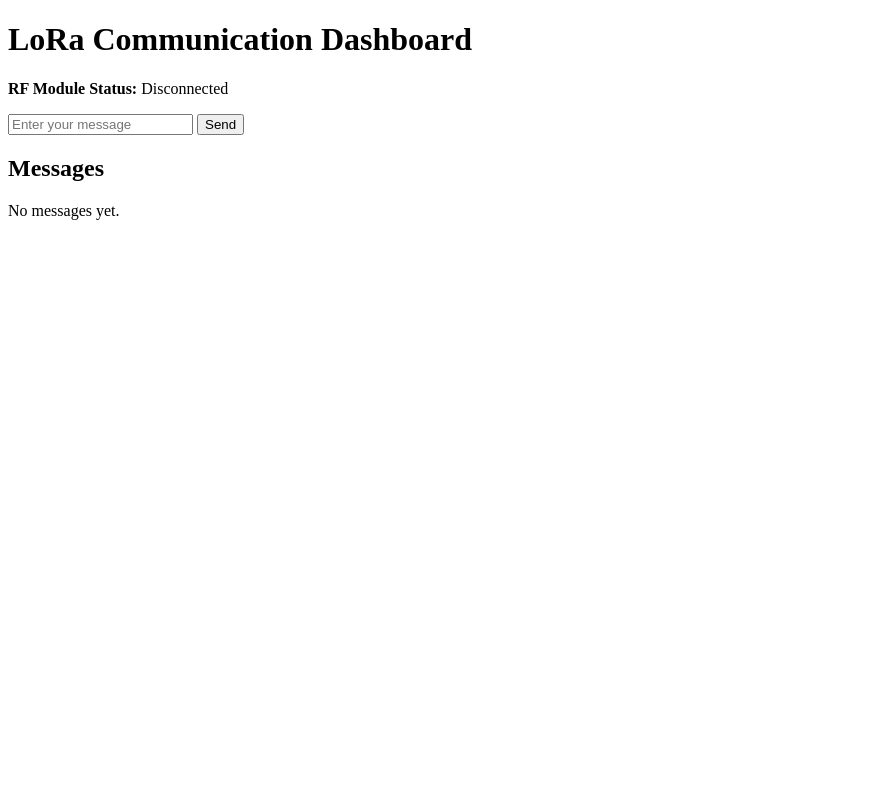
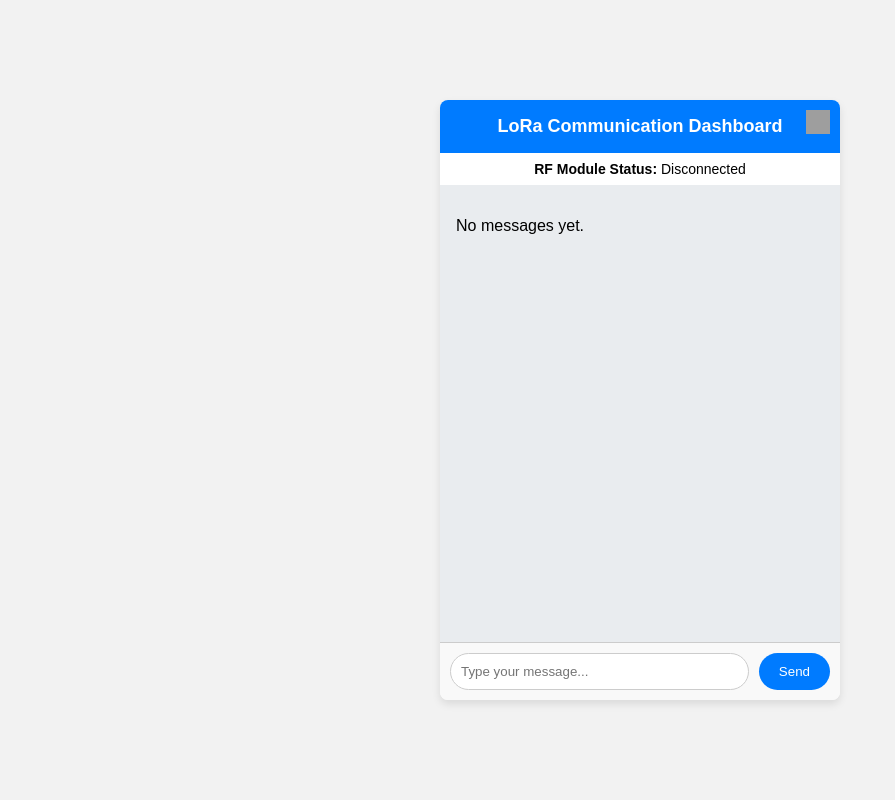
Before and after one commit to V0vaG/lora_src, a Flask app: page / in a window 1280 px wide. Shown: the whole page, without its empty margins (0-895 px from the left). Run offline with Flask 3, Linux system fonts and the light colour scheme; grey boxes are pictures that could not be loaded.

Commit message:
auto_push

```diff
--- a/app/app.py
+++ b/app/app.py
@@ -1,7 +1,7 @@
 from flask import Flask, render_template, request, redirect, url_for
 import threading
 import time
-from RF24 import RF24, RF24_PA_LOW, RF24_1MBPS
+from RF24 import RF24, RF24_PA_MIN, RF24_PA_LOW, RF24_PA_HIGH, RF24_PA_MAX, RF24_1MBPS, RF24_250KBPS, RF24_2MBPS
 
 app = Flask(__name__)
 
@@ -22,11 +22,14 @@ def setup_radio():
     if not radio.begin():
         radio_status = "Disconnected"
         raise RuntimeError("Radio hardware is not responding")
+
     radio.setPALevel(RF24_PA_LOW)
     radio.setDataRate(RF24_1MBPS)
     radio.setChannel(76)
     radio.enableDynamicPayloads()
-    radio.enableAckPayload()
+    radio.setRetries(5, 15)
+    radio.flush_rx()
+    radio.flush_tx()
     radio.openWritingPipe(pipes[0])
     radio.openReadingPipe(1, pipes[1])
     radio.startListening()
@@ -35,17 +38,25 @@ def setup_radio():
 def receive_messages():
     while True:
         if radio.available():
-            received_payload = radio.read(radio.getDynamicPayloadSize())
-            message = received_payload.decode('utf-8')
-            messages.append(f"Received: {message}")
-        time.sleep(1)
+            while radio.available():
+                length = radio.getDynamicPayloadSize()
+                if length > 0:
+                    received_payload = radio.read(length)
+                    message = received_payload.decode('utf-8').rstrip('\x00')
+                    messages.append(f"Received: {message}")
+        time.sleep(0.5)
 
 def send_message(message):
     radio.stopListening()
-    if radio.write(message.encode('utf-8')):
-        messages.append(f"Sent: {message}")
+    radio.flush_tx()
+    trimmed_message = message[:32]  # Limit to 32 bytes
+    success = radio.write(trimmed_message.encode('utf-8'))
+
+    if success:
+        messages.append(f"Sent: {trimmed_message} [Success]")
     else:
-        messages.append("Send failed")
+        messages.append(f"Sent: {trimmed_message} [Failed]")
+
     radio.startListening()
 
 @app.route('/')
@@ -59,6 +70,10 @@ def send():
         send_message(msg)
     return redirect(url_for('index'))
 
+@app.route('/options.html')
+def options():
+    return render_template('options.html')
+
 def start_receiver():
     threading.Thread(target=receive_messages, daemon=True).start()
 
@@ -66,6 +81,6 @@ if __name__ == '__main__':
     try:
         setup_radio()
     except RuntimeError:
-        pass  # The status will show "Disconnected"
+        pass
     start_receiver()
     app.run(host='0.0.0.0', port=5000, debug=False, use_reloader=False)
--- a/app/templates/index.html
+++ b/app/templates/index.html
@@ -4,24 +4,139 @@
     <meta charset="UTF-8">
     <meta name="viewport" content="width=device-width, initial-scale=1.0">
     <title>LoRa Communication Dashboard</title>
+    <style>
+        body {
+            font-family: Arial, sans-serif;
+            background-color: #f2f2f2;
+            margin: 0;
+            padding: 0;
+            display: flex;
+            justify-content: center;
+            align-items: center;
+            height: 100vh;
+        }
+        .chat-container {
+            width: 400px;
+            height: 600px;
+            background-color: #fff;
+            box-shadow: 0 4px 8px rgba(0, 0, 0, 0.1);
+            border-radius: 8px;
+            overflow: hidden;
+            display: flex;
+            flex-direction: column;
+        }
+        .header {
+            background-color: #007BFF;
+            color: #fff;
+            padding: 16px;
+            text-align: center;
+            font-size: 18px;
+            font-weight: bold;
+            position: relative;
+        }
+        .gear-button {
+            position: absolute;
+            top: 10px;
+            right: 10px;
+            background: none;
+            border: none;
+            cursor: pointer;
+        }
+        .gear-button img {
+            width: 24px;
+            height: 24px;
+        }
+        .status {
+            text-align: center;
+            font-size: 14px;
+            margin: 8px 0;
+        }
+        .messages {
+            flex: 1;
+            padding: 16px;
+            overflow-y: auto;
+            background-color: #e9ecef;
+        }
+        .message {
+            padding: 10px 15px;
+            margin-bottom: 10px;
+            border-radius: 20px;
+            max-width: 75%;
+            word-wrap: break-word;
+            display: flex;
+            align-items: center;
+        }
+        .sent {
+            background-color: #DCF8C6;
+            align-self: flex-end;
+        }
+        .received {
+            background-color: #FFFFFF;
+            align-self: flex-start;
+            border: 1px solid #ccc;
+        }
+        .status-icon {
+            margin-left: 8px;
+            width: 16px;
+            height: 16px;
+        }
+        .input-container {
+            display: flex;
+            padding: 10px;
+            border-top: 1px solid #ccc;
+            background-color: #f9f9f9;
+        }
+        .input-container input {
+            flex: 1;
+            padding: 10px;
+            border: 1px solid #ccc;
+            border-radius: 20px;
+            outline: none;
+        }
+        .input-container button {
+            padding: 10px 20px;
+            margin-left: 10px;
+            background-color: #007BFF;
+            color: #fff;
+            border: none;
+            border-radius: 20px;
+            cursor: pointer;
+        }
+        .input-container button:hover {
+            background-color: #0056b3;
+        }
+    </style>
 </head>
 <body>
-    <h1>LoRa Communication Dashboard</h1>
-
-    <p><strong>RF Module Status:</strong> {{ status }}</p>
-
-    <form action="/send" method="post">
-        <input type="text" name="message" placeholder="Enter your message" required>
-        <button type="submit">Send</button>
-    </form>
-
-    <h2>Messages</h2>
-    <div>
-        {% for msg in messages %}
-            <p>{{ msg }}</p>
-        {% else %}
-            <p>No messages yet.</p>
-        {% endfor %}
+    <div class="chat-container">
+        <div class="header">
+            LoRa Communication Dashboard
+            <a href="/options.html" class="gear-button">
+                <img src="https://cdn-icons-png.flaticon.com/512/126/126472.png" alt="Options">
+            </a>
+        </div>
+        <p class="status"><strong>RF Module Status:</strong> {{ status }}</p>
+        <div class="messages">
+            {% for msg in messages %}
+                {% if "Sent:" in msg and "[Success]" in msg %}
+                    <div class="message sent">{{ msg.replace('Sent: ', '').replace('[Success]', '') }}
+                        <span style="color: green; margin-left: 8px;">✔️</span>
+                    </div>
+                {% elif "Sent:" in msg and "[Failed]" in msg %}
+                    <div class="message sent">{{ msg.replace('Sent: ', '').replace('[Failed]', '') }}
+                        <span style="color: red; margin-left: 8px;">❌</span>
+                    </div>
+                {% elif "Received:" in msg %}
+                    <div class="message received">{{ msg.replace('Received: ', '') }}</div>
+                {% endif %}
+            {% else %}
+                <p>No messages yet.</p>
+            {% endfor %}
+        </div>
+        <form action="/send" method="post" class="input-container">
+            <input type="text" name="message" placeholder="Type your message..." required>
+            <button type="submit">Send</button>
+        </form>
     </div>
 </body>
 </html>
```
Also changed, not shown: app/templates/options.html (added, +53 -0 lines), 1 other file.
